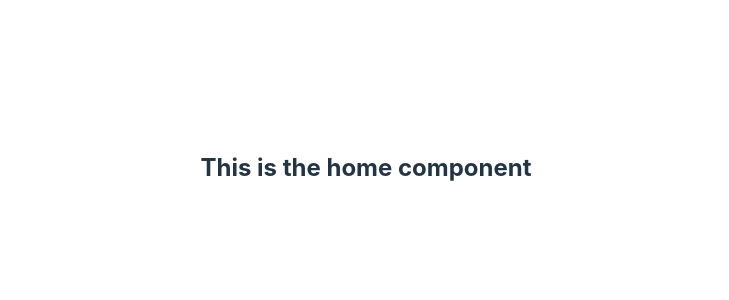
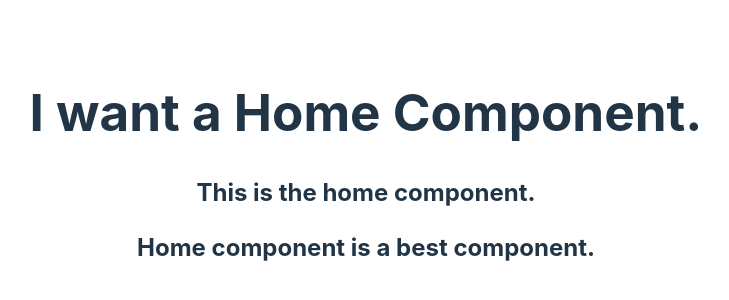
Before and after one commit to alalhosen/introduction-to-react-router, a React (Vite) app: page / in a window 1280 px wide. Shown: the part 232-532 px from the top of the page, without its empty margins (274-1003 px from the left). Built offline with nearby package versions, Linux system fonts and the light colour scheme.

Commit message:
add Home Component

```diff
--- a/src/component/Home/Home.jsx
+++ b/src/component/Home/Home.jsx
@@ -1,7 +1,10 @@
 const Home = () => {
     return (
         <div>
-            <h2>This is the home component</h2>
+            <h1>I want a Home Component.</h1>
+            <h2>This is the home component.</h2>
+            <h2>Home component is a best component.</h2>
+
         </div>
     );
 };
```
